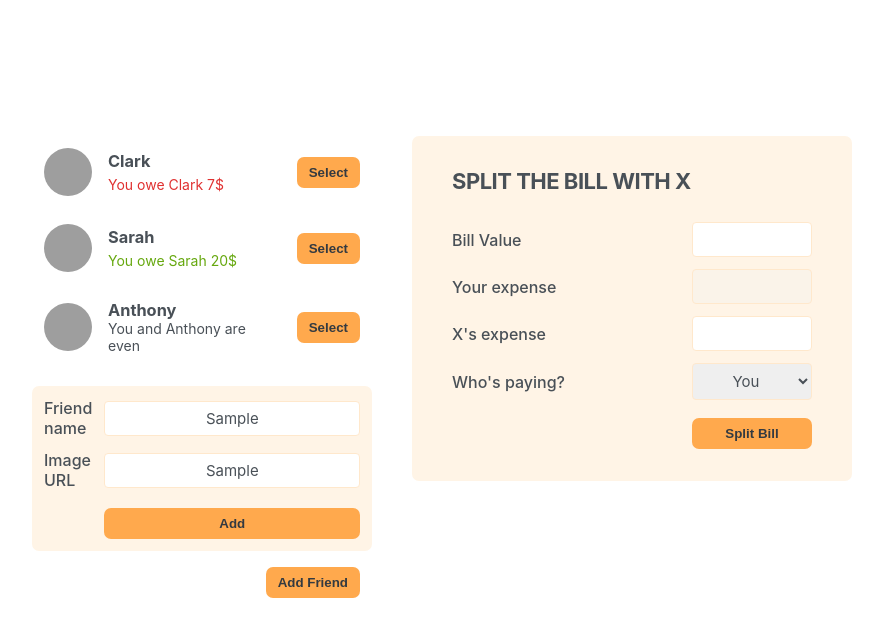
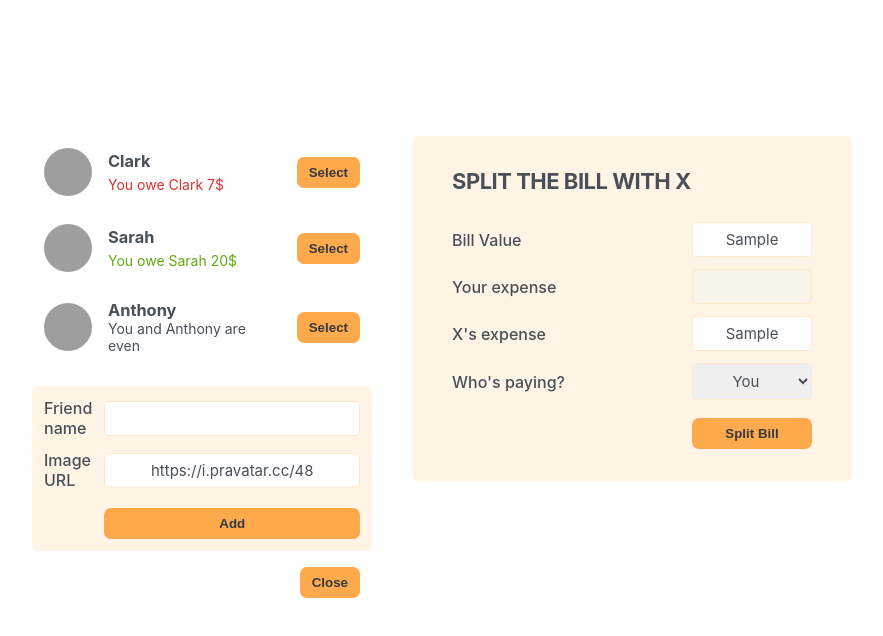
Before and after one commit to tojibayevvv/eat-n-split, a React (Create React App) app: page / in a window 1280 px wide. Both pictures are taken after typing "Sample", "Sample" into the empty fields and a click on the button "Add Friend". Shown: the top 636 px of the page, without its empty margins (198-1081 px from the left). Built offline with nearby package versions, Linux system fonts and the light colour scheme; grey boxes are pictures that could not be loaded.

Commit message:
Implement friend management features with modal for adding friends

```diff
--- a/src/App.js
+++ b/src/App.js
@@ -1,4 +1,4 @@
-// import { useState } from "react";
+import { useState } from "react";
 
 const initialFriends = [
   {
@@ -22,11 +22,27 @@ const initialFriends = [
 ];
 
 function App() {
+  const [friendModal, setFriendModal] = useState(false);
+  const [friends, setFriends] = useState(initialFriends);
+
+  function handleFriendModal() {
+    setFriendModal((show) => !show);
+  }
+
+  function handleAddFriend(friend) {
+    setFriends((friends) => [...friends, friend]);
+    setFriendModal(false);
+    console.log(friend);
+  }
+
   return (
     <div className="app">
       <div className="sidebar">
-        <FriendsList />
-        <FriendForm />
+        <FriendsList friends={friends} />
+        {friendModal && <FriendForm onAddFriend={handleAddFriend} />}
+        <Button onClick={handleFriendModal}>
+          {friendModal ? "Close" : "Add Friend"}
+        </Button>
       </div>
       <FormSplitBill />
     </div>
@@ -35,9 +51,7 @@ function App() {
 
 export default App;
 
-function FriendsList() {
-  const friends = initialFriends;
-
+function FriendsList({ friends }) {
   return (
     <ul>
       {friends.map((friend) => (
@@ -68,22 +82,51 @@ function Friend({ friend }) {
   );
 }
 
-function Button({ children }) {
-  return <button className="button">{children}</button>;
+function Button({ children, onClick }) {
+  return (
+    <button className="button" onClick={onClick}>
+      {children}
+    </button>
+  );
 }
 
-function FriendForm() {
-  // const [addFriend, setAddFriend] = useState("");
+function FriendForm({ onAddFriend }) {
+  const [name, setName] = useState("");
+  const [image, setImage] = useState("https://i.pravatar.cc/48");
+
+  function handleAdd(e) {
+    e.preventDefault();
+    if (!name || !image) return;
+
+    const id = crypto.randomUUID();
+    const newFriend = {
+      id,
+      name,
+      image: `${image}?=${id}`,
+      balance: 0,
+    };
+    onAddFriend(newFriend);
+    setName("");
+    setImage("https://i.pravatar.cc/48");
+  }
+
   return (
     <>
       <form className="form-add-friend">
         <label>Friend name</label>
-        <input type="text" />
+        <input
+          value={name}
+          onChange={(e) => setName(e.target.value)}
+          type="text"
+        />
         <label>Image URL</label>
-        <input type="text" />
-        <Button>Add</Button>
+        <input
+          value={image}
+          onChange={(e) => setImage(e.target.value)}
+          type="text"
+        />
+        <Button onClick={handleAdd}>Add</Button>
       </form>
-      <Button>Add Friend</Button>
     </>
   );
 }
@@ -100,7 +143,8 @@ function FormSplitBill() {
       <input type="text" />
       <label>Who's paying?</label>
       <select>
-        <option value="">You</option>
+        <option value="user">You</option>
+        <option value="friend">X</option>
       </select>
       <Button>Split Bill</Button>
     </form>
```
